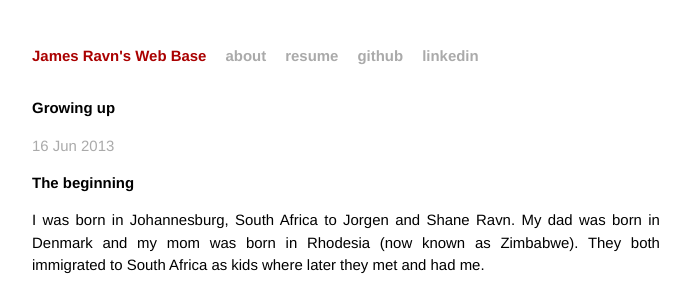
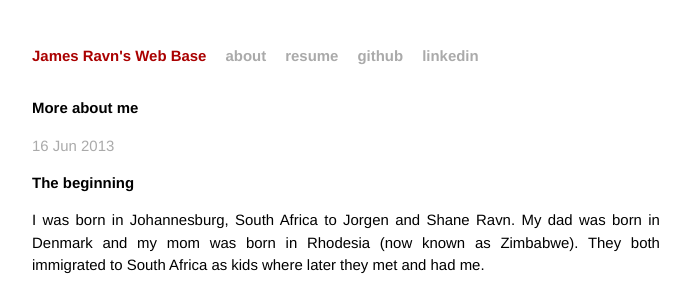
Before and after one commit to jsravn/old-blog, a Jekyll site: the page built from _posts/2013-06-16-more-about-me.md, in a window 1280 px wide. Shown: the top 292 px of the page, without its empty margins (294-985 px from the left). Built offline with Jekyll 4.4.1, drawn with Linux system fonts in a browser that asks for light colours.

Commit message:
Rename 'growing-up' to 'more-about-me'
Still not that happy w/ post name.

```diff
--- a/_posts/2013-06-16-growing-up.md
+++ b/_posts/2013-06-16-more-about-me.md
@@ -1,6 +1,6 @@
 ---
 layout: post
-title: "Growing up"
+title: "More about me"
 ---
 
 The beginning
```
Also changed, not shown: about.md (+1 -1 lines).
